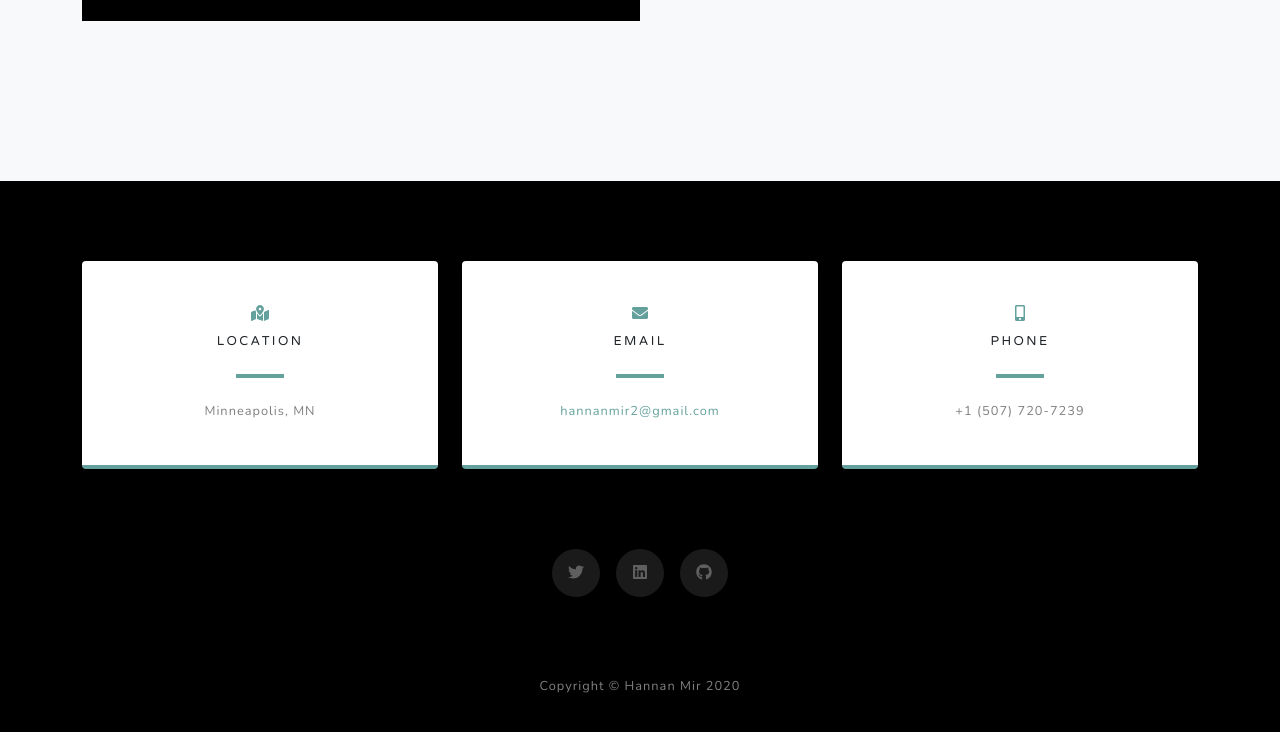
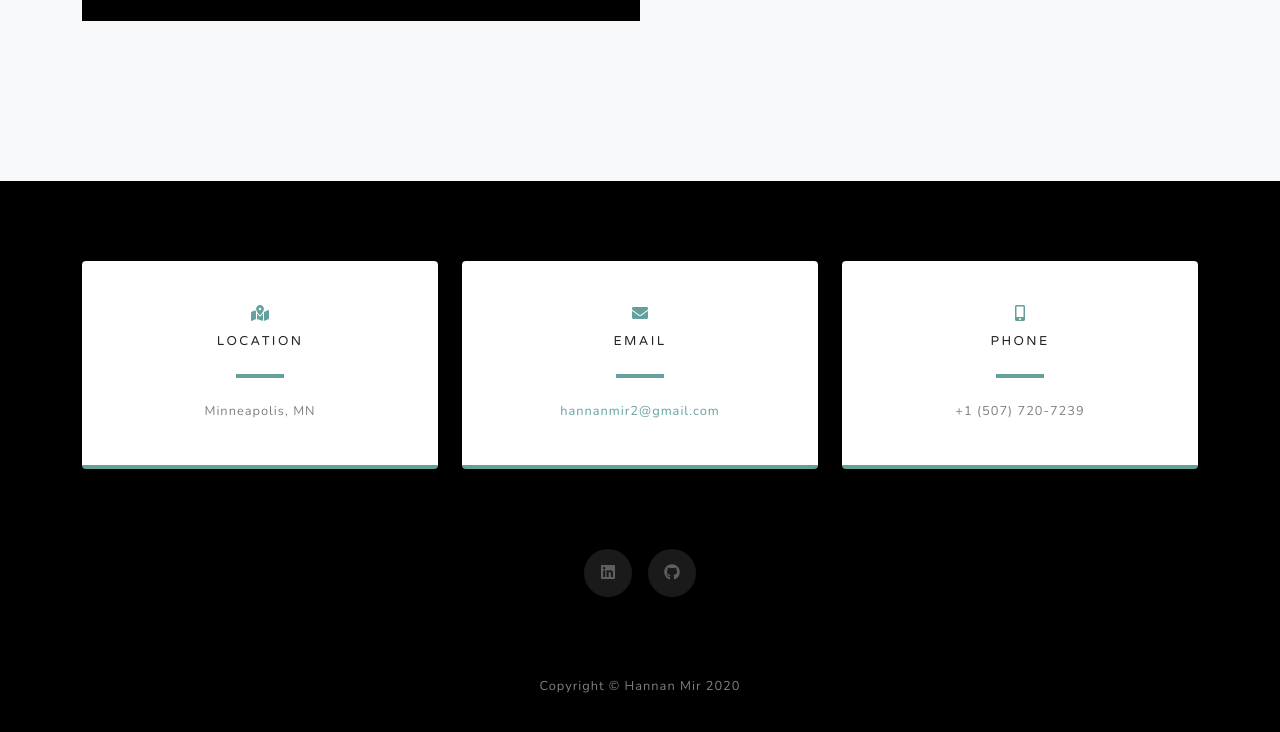
Before and after one commit to hannanmir/hannanmir.github.io, a plain HTML site: page index.html in a window 1280 px wide. Shown: the part 2789-3521 px from the top of the page. Drawn offline with nearby package versions, Linux system fonts and the light colour scheme.

Commit message:
adjust spacing

```diff
--- a/index.html
+++ b/index.html
@@ -157,7 +157,6 @@
                     </div>
                 </div>
                 <div class="social d-flex justify-content-center">
-                    <a class="mx-2" href="https://twitter.com/hannanmir"><i class="fab fa-twitter"></i></a>
                     <a class="mx-2" href="https://www.linkedin.com/in/hannan-mir-0596261b3/"><i class="fab fa-linkedin"></i></a>
                     <a class="mx-2" href="https://github.com/hannanmir"><i class="fab fa-github"></i></a>
                 </div>
```
